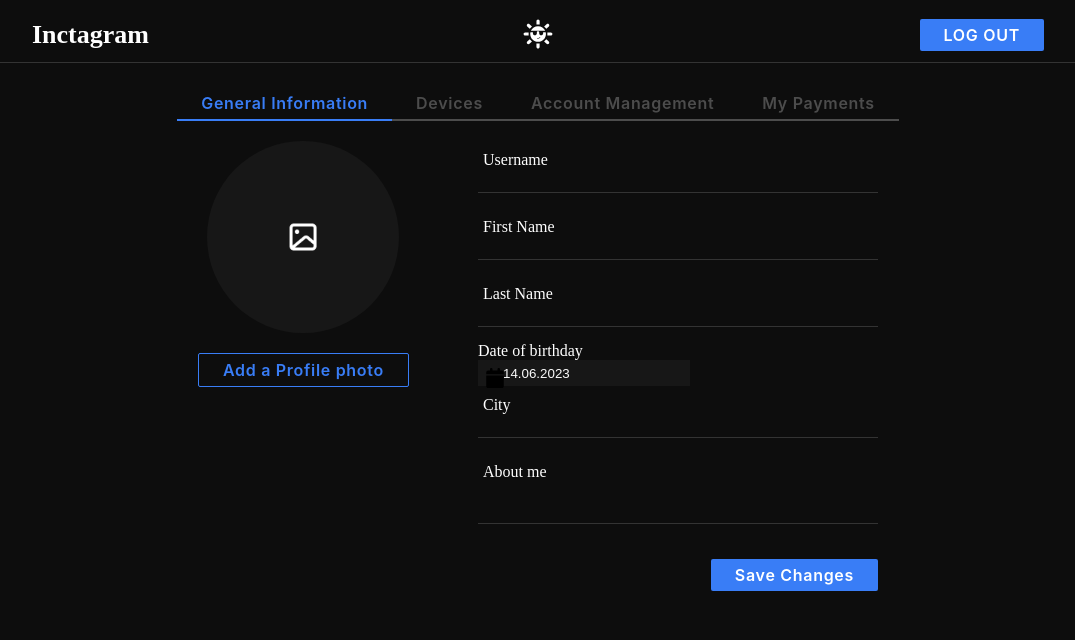
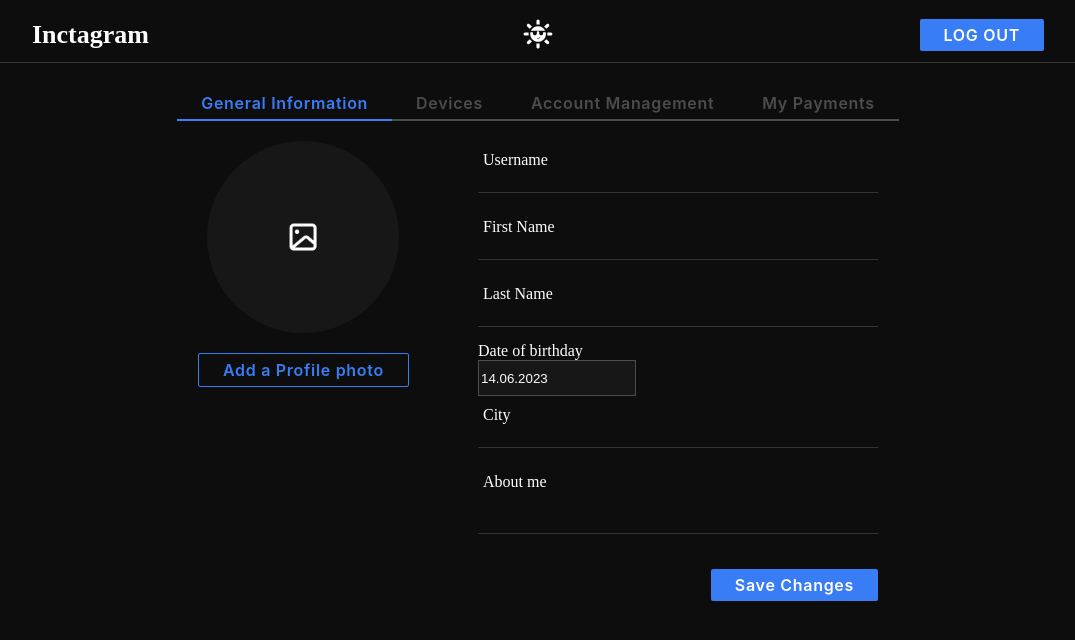
Before and after one commit to sousva/inctagram, a Next.js app: page /profile/profile-settings in a window 1280 px wide. Shown: the top 640 px of the page, without its empty margins (102-1177 px from the left). Built offline with nearby package versions, Linux system fonts and the light colour scheme.

Commit message:
fix: final css styles

```diff
--- a/src/common/components/DatePicker/DatePicker.tsx
+++ b/src/common/components/DatePicker/DatePicker.tsx
@@ -14,16 +14,7 @@ export const CustomDatePicker = () => {
     return (
         <CustomDatePickerWrapper>
             Date of birthday <br />
-            <DatePicker
-                showIcon
-                dayClassName={() => 'example-datepicker-day-class'}
-                popperClassName='example-datepicker-class'
-                dateFormat='dd.MM.yyyy'
-                selected={startDate}
-                onChange={setDateHandler}
-                minDate={today}
-                todayButton={'Today'}
-            />
+            <DatePicker dateFormat='dd.MM.yyyy' selected={startDate} onChange={setDateHandler} minDate={today} />
         </CustomDatePickerWrapper>
     )
 }
--- a/src/common/components/DatePicker/styled.tsx
+++ b/src/common/components/DatePicker/styled.tsx
@@ -5,7 +5,7 @@ export const CustomDatePickerWrapper = styled.div`
     .react-datepicker,
     .react-datepicker__today-button {
         background-color: #171717;
-        border: none;
+        border: 0.5px solid #4c4c4c;
     }
 
     .react-datepicker__current-month,
@@ -14,23 +14,28 @@ export const CustomDatePickerWrapper = styled.div`
     }
 
     .react-datepicker__calendar-icon {
-        position: absolute;
-        top: 0;
-        left: 0;
-        z-index: 2;
         width: 18px;
         height: 20px;
     }
 
     input {
+        width: 158px;
+        height: 36px;
         position: relative;
+    }
+
+    .react-datepicker__day--selected,
+    .react-datepicker__day--today {
+        border-radius: 50%;
+        background-color: #4283f6;
     }
 
     input,
     .react-datepicker-ignore-onclickoutside {
         background-color: #171717;
-        border: none;
+
         color: #fafafa;
+        border: 0.5px solid #4c4c4c;
     }
 
     .react-datepicker__triangle {
```
